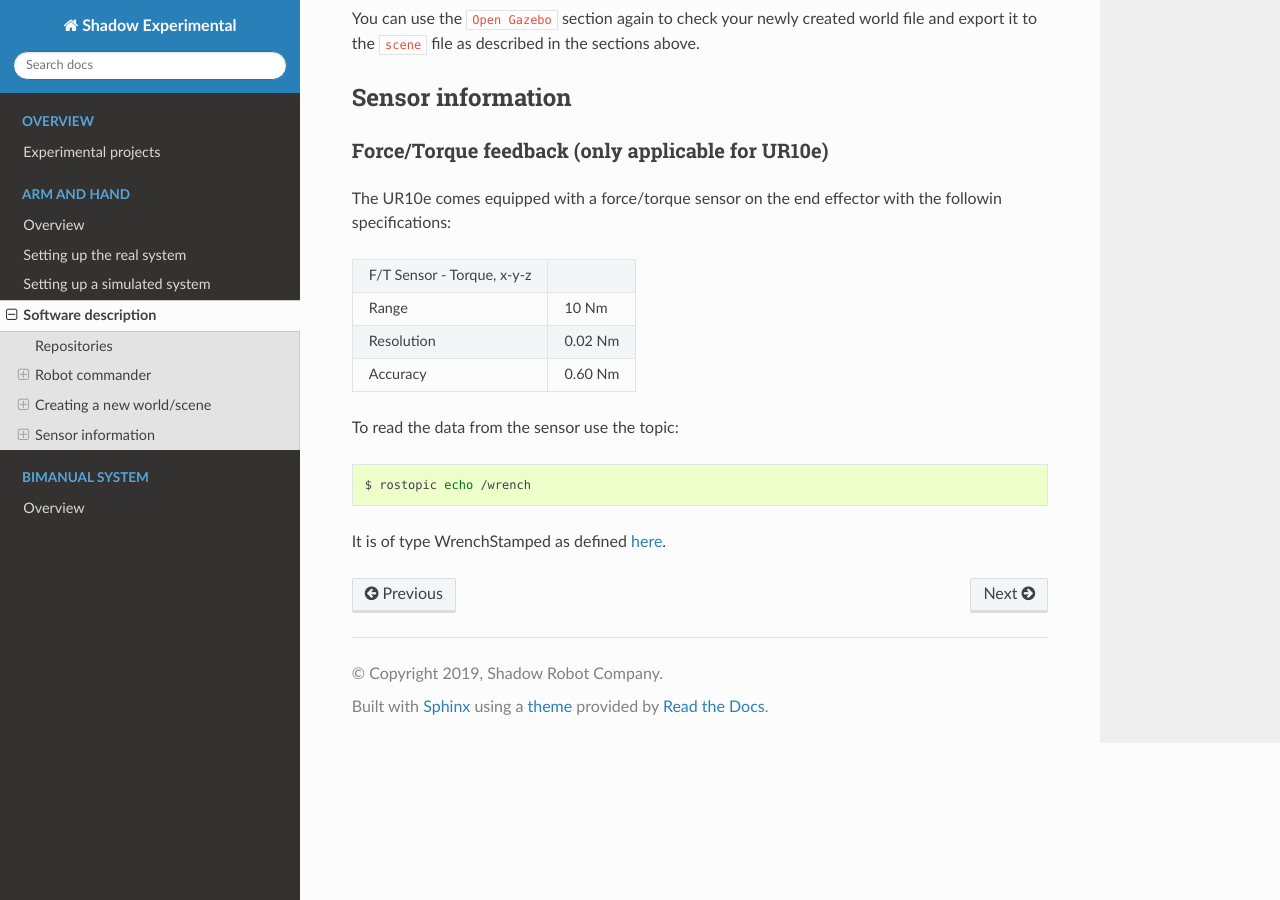
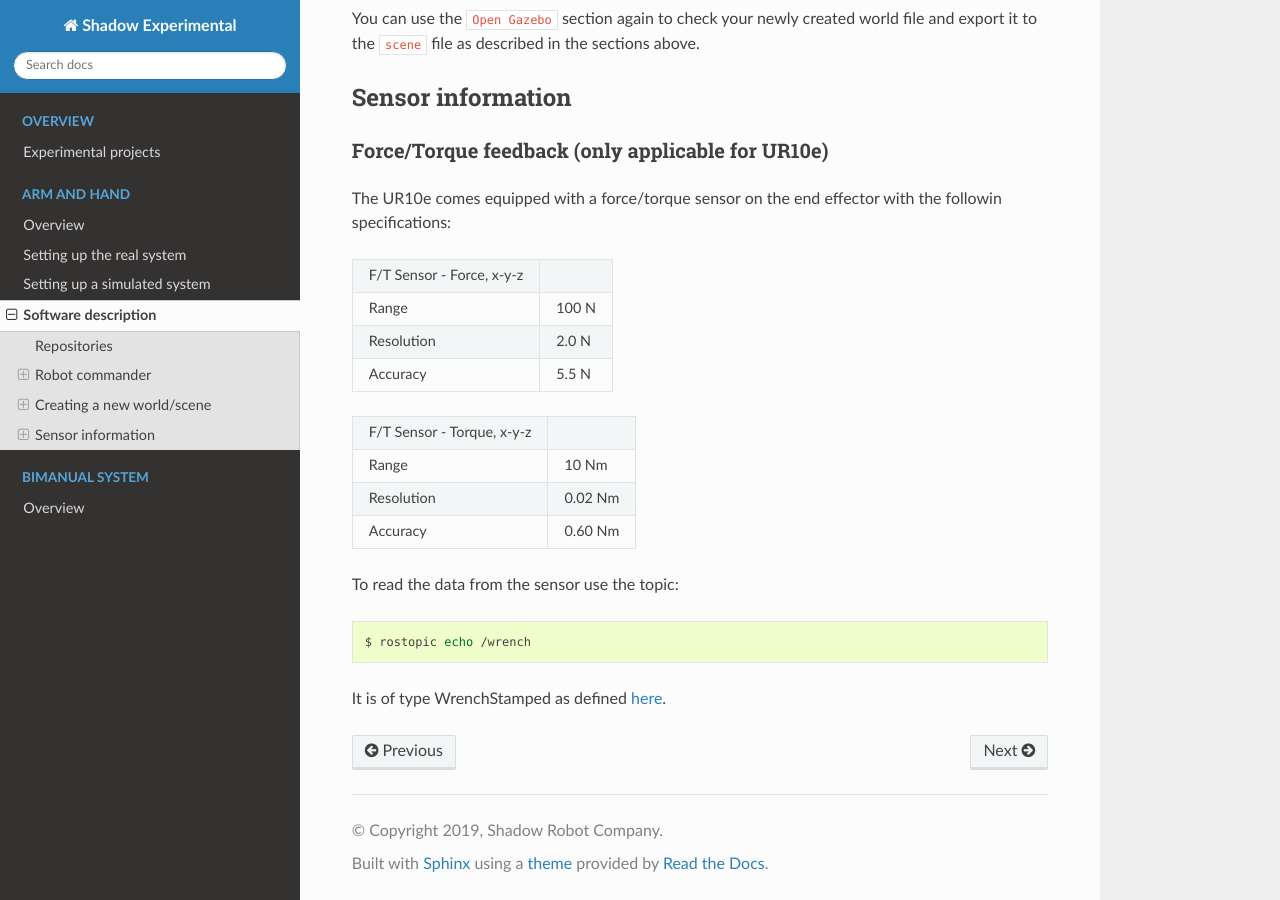
Before and after one commit to shadow-robot/sr_experimental_documentation, a Sphinx documentation site: the page built from docs/user_guide/1_6_software_description.md, in a window 1280 px wide and 900 px high, scrolled down 10668 px. Built offline with Sphinx 7.4.7 and the Read the Docs theme 2.0.0, drawn with Linux system fonts in a browser that asks for light colours.

Commit message:
Update 1_6_software_description.md

````diff
--- a/docs/user_guide/1_6_software_description.md
+++ b/docs/user_guide/1_6_software_description.md
@@ -338,7 +338,7 @@ The UR10e comes equipped with a force/torque sensor on the end effector with the
 
 ```eval_rst
 +----------------------------+---------+
-| F/T Sensor - Force, x-y-z           |
+| F/T Sensor - Force, x-y-z  |         |
 +----------------------------+---------+
 | Range                      | 100 N   |
 +----------------------------+---------+
````
